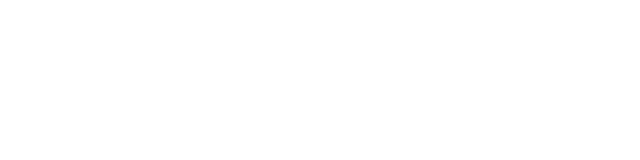
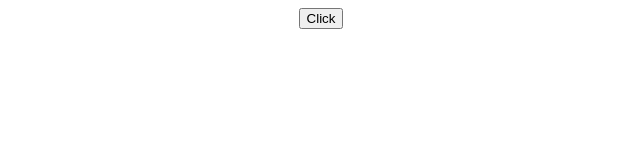
Before and after one commit to atharv169/react-task, a React (Create React App) app: page / in a window 1280 px wide. Shown: the top 160 px of the page, without its empty margins (319-959 px from the left). Built offline with nearby package versions, Linux system fonts and the light colour scheme.

Commit message:
task-7-useEffect count

```diff
--- a/src/index.js
+++ b/src/index.js
@@ -1,7 +1,7 @@
 import { StrictMode } from "react";
 import { createRoot } from "react-dom/client";
 
-import App from "./task-6-useEffect/App";
+import App from "./task-7-useEffect_count/App";
 
 const rootElement = document.getElementById("root");
 const root = createRoot(rootElement);
--- /dev/null
+++ b/src/task-7-useEffect_count/App.js
@@ -0,0 +1,21 @@
+import "./styles.css";
+import { useState, useEffect } from "react";
+
+export default function App() {
+  const [count, setCount] = useState(0);
+  useEffect(() => {
+    document.title = "My";
+    console.log(document.title);
+  }, [count]);
+  return (
+    <div className="App">
+      <button
+        onClick={() => {
+          setCount(count + 1);
+        }}
+      >
+        Click
+      </button>
+    </div>
+  );
+}
--- /dev/null
+++ b/src/task-7-useEffect_count/styles.css
@@ -0,0 +1,4 @@
+.App {
+  font-family: sans-serif;
+  text-align: center;
+}
```
